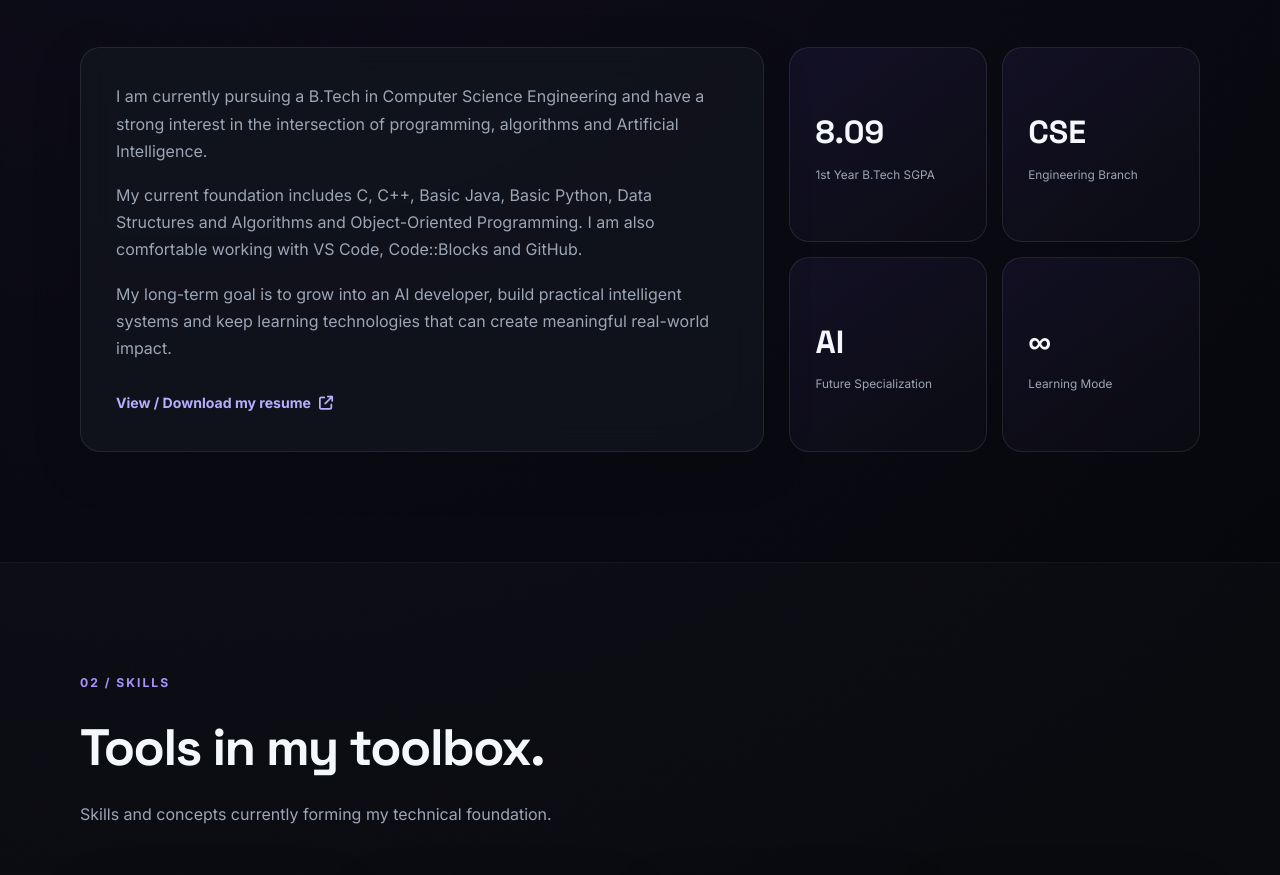
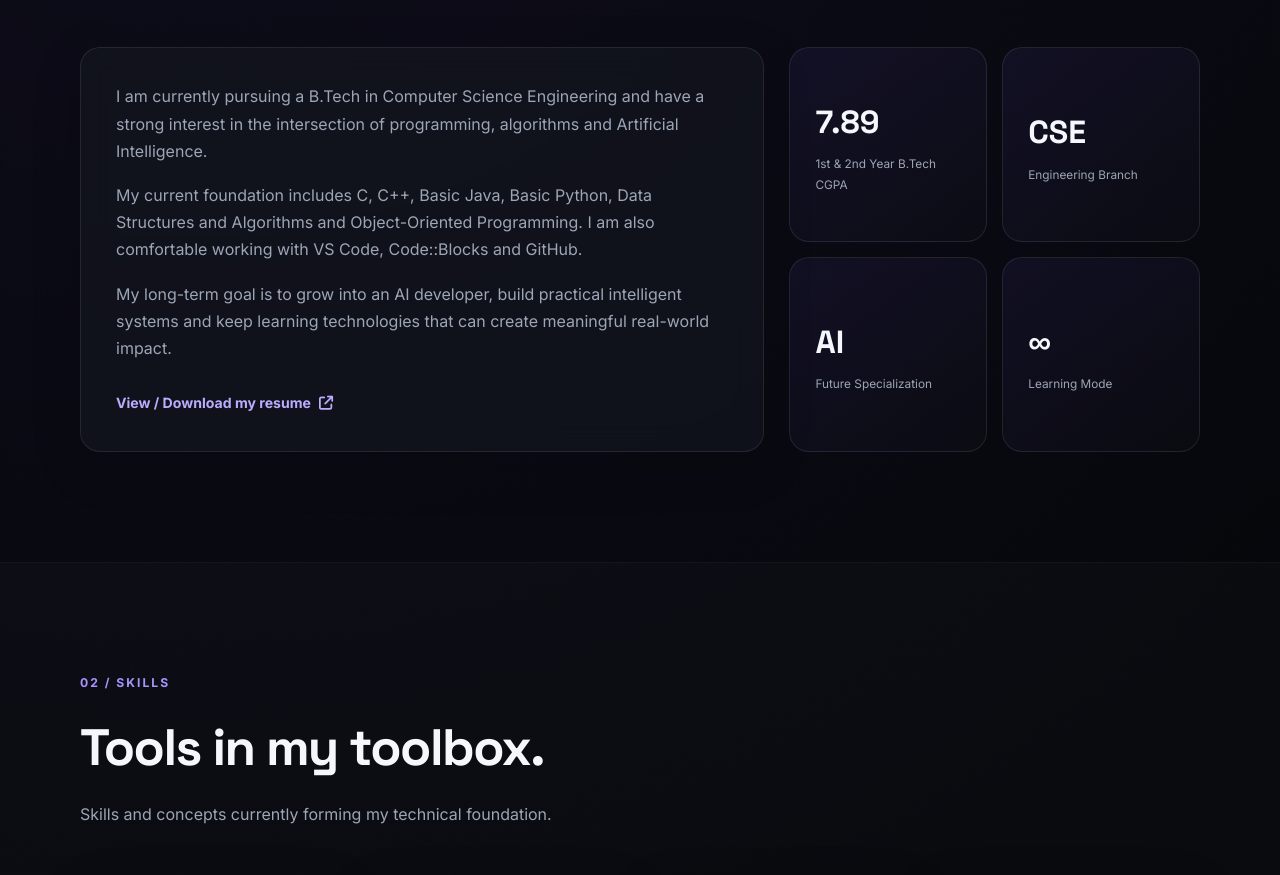
Before and after one commit to GURPREETSINGHKAINTH12/gurpreet-singh-kainth-portfolio, a website: page index.html in a window 1280 px wide. Shown: the part 1160-2035 px from the top of the page. Drawn offline with Linux system fonts and the light colour scheme; no server answers.

Commit message:
Update project features and UI

```diff
--- a/index.html
+++ b/index.html
@@ -175,8 +175,8 @@
 
                     <div class="about-stats reveal">
                         <div class="stat-card">
-                            <span class="stat-number">8.09</span>
-                            <span class="stat-label">1st Year B.Tech SGPA</span>
+                            <span class="stat-number">7.89</span>
+                            <span class="stat-label">1st & 2nd Year B.Tech CGPA</span>
                         </div>
                         <div class="stat-card">
                             <span class="stat-number">CSE</span>
```
